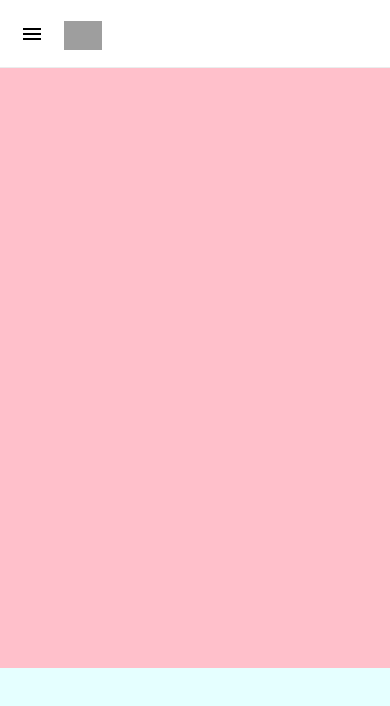
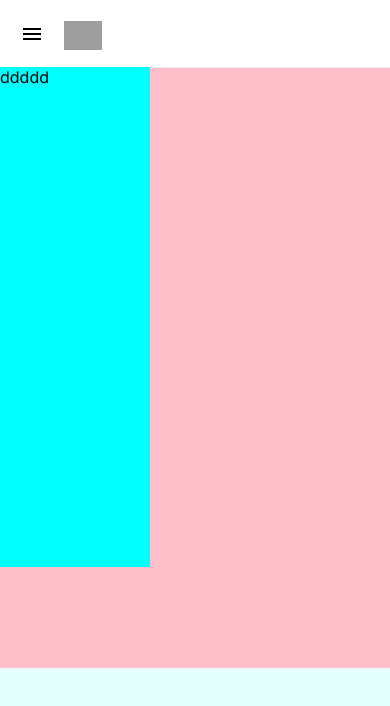
Before and after one commit to 2shoneycom/react_comp_header_a_SEANLEE, a React (Create React App) app: page / in a window 390 px wide. Shown: the top 706 px of the page. Built offline with nearby package versions, Linux system fonts and the light colour scheme; grey boxes are pictures that could not be loaded; the HTML template or start-up script is replaced by a standard one.

Commit message:
(main) Hamburger Menu
Work On:
-Adaptability for Smart Header System (When Scrolling)

```diff
--- a/src/Header_typeA.js
+++ b/src/Header_typeA.js
@@ -34,6 +34,9 @@ function Header_typeA() {
     headerClass = `${headerClass} ${styles[`header-hidden`]}`;
   }
 
+  // 해야할 것
+  // -> 햄버거 메뉴
+
   return (
     <div ref={headerRef} className={headerClass}>
       <div className={styles.inner_box}>
@@ -59,7 +62,7 @@ function Header_typeA() {
               height="24"
               aria-hidden="true"
             >
-              <path d="M19 6.41L17.59 5 12 10.59 6.41 5 5 6.41 10.59 12 5 17.59 6.41 19 12 13.41 17.59 19 19 17.59 13.41 12z" fill="currentColor"/>
+              <path d="M19 6.41L17.59 5 12 10.59 6.41 5 5 6.41 10.59 12 5 17.59 6.41 19 12 13.41 17.59 19 19 17.59 13.41 12z" fill="currentColor" />
             </svg>
           </button>
 
@@ -85,6 +88,13 @@ function Header_typeA() {
           </div>
         </div>
       </div>
+      {/* Hamburger Menu */}
+      {/* 쉽지 않은게 나는 헤더에 딱붙어서 스르륵 올라가기를 원하는데 그러려면
+      (트랜지션이 적용되려면) top: 속성을 지정해놔야 함 근데 헤더 높이가 딱 정해져 있는게 아니라 그걸 갖고와서 참조해서 사용해야하는데
+      js에서 가져온 변수를 css에 적용할 수도 없는 노릇임*/}
+      <div className={styles.hamburger_outer_box}>
+        ddddd
+      </div>
     </div>
   );
 }
--- a/src/css/header_typeA.module.css
+++ b/src/css/header_typeA.module.css
@@ -1,3 +1,10 @@
+.combinator_header_hamburger {
+  position: sticky;
+  top: 0;
+  left: 0;
+  z-index: 100;
+}
+
 .outer_box {
   width: 100%;
   background: var(--headerBgColor);
@@ -11,7 +18,7 @@
 }
 
 .header-hidden {
-  top: -6em;
+  top: calc(var(--header-height) * -1);
 }
 
 .outer_box .inner_box {
@@ -67,6 +74,18 @@
   color: var(--primaryColor);
 }
 
+.hamburger_outer_box {
+  width: 150px;
+  height: 500px;
+  background-color: cyan;
+  position: absolute;
+  top: 100%;
+  left: 0;
+  z-index: 100;
+
+  transition: top 0.3s ease-in-out;
+}
+
 /* Responsive Web Design (width >= 1025px) */
 @media screen and (min-width: 1025px) {
   .outer_box .inner_box {
--- a/src/customhook/useSmartHeader.js
+++ b/src/customhook/useSmartHeader.js
@@ -9,6 +9,11 @@ function useSmartHeader() {
 
   useEffect(() => {
     const headerHeight = headerRef.current ? headerRef.current.offsetHeight : 70;
+
+    // header-height variable value setting
+    if (headerRef.current) {
+      headerRef.current.style.setProperty('--header-height', `${headerHeight}px`);
+    }
 
     const handleScroll = () => {
       const currentScrollY = window.scrollY;
```
